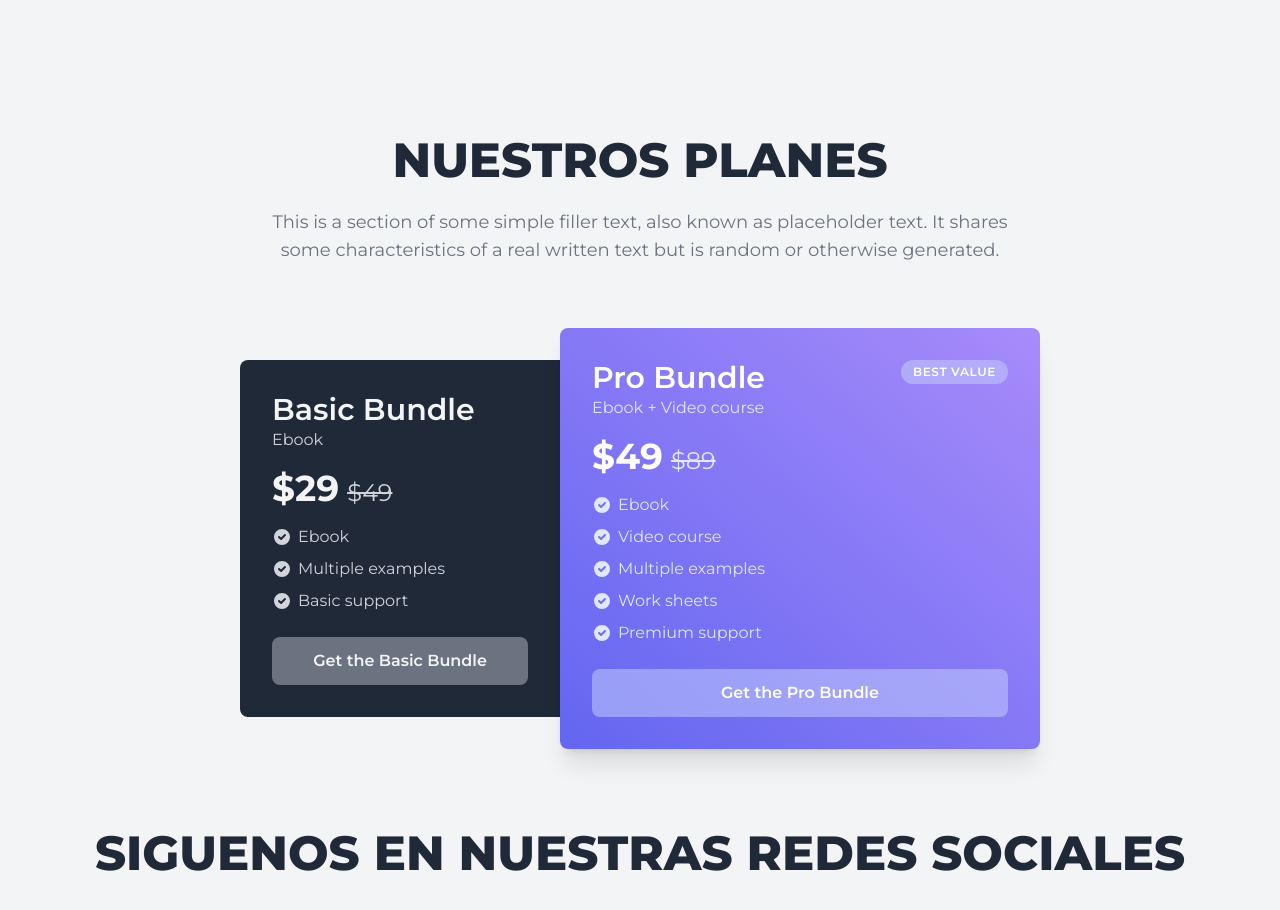
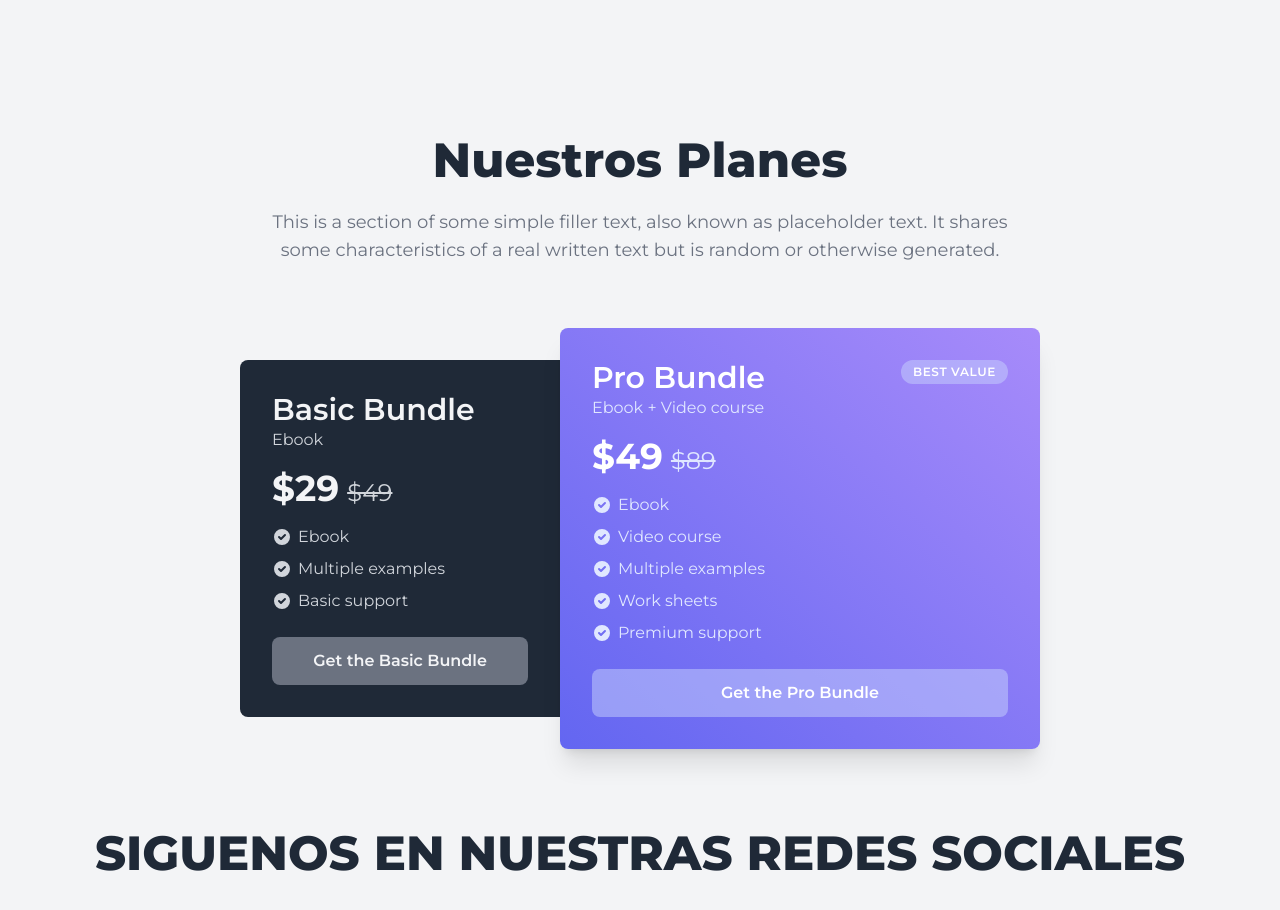
Before and after one commit to Edgar767/RoboTools, a React (Vite) app: page /inicio in a window 1280 px wide. Shown: the part 3600-4510 px from the top of the page. Built offline with nearby package versions, Linux system fonts and the light colour scheme.

Commit message:
Planes cambio

```diff
--- a/src/Components/Prices.jsx
+++ b/src/Components/Prices.jsx
@@ -7,7 +7,7 @@ const Prices = () => {
                 {/* text - start */}
                 <div className="mb-10 md:mb-16">
                 <h2 className="mb-4 text-center text-2xl font-extrabold text-gray-800 md:mb-6 lg:text-5xl">
-                    NUESTROS PLANES
+                    Nuestros Planes
                 </h2>
                 <p className="mx-auto max-w-screen-md text-center text-gray-500 md:text-lg">
                     This is a section of some simple filler text, also known as placeholder
```
